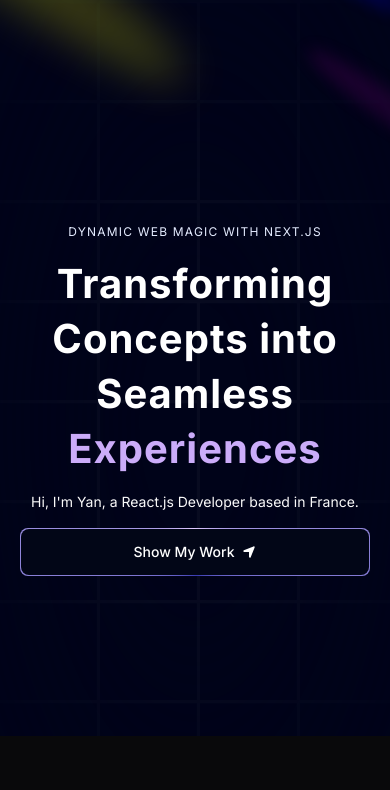
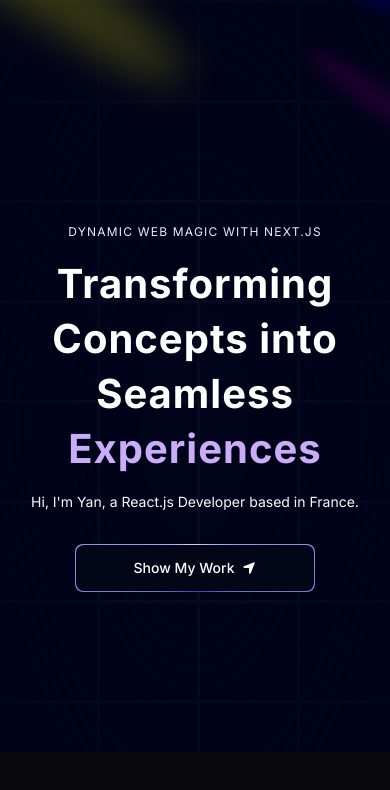
Before and after one commit to YanBerdin/next-portfolio, a Next.js app: page / in a window 390 px wide. Shown: the top 790 px of the page. Built offline with nearby package versions, Linux system fonts and the light colour scheme.

Commit message:
move utils directory into lib, move MagicButton from /ui to /component

```diff
--- a/components/Hero.tsx
+++ b/components/Hero.tsx
@@ -2,7 +2,7 @@ import React from "react";
 import { FaLocationArrow } from "react-icons/fa6";
 import { Spotlight } from "./ui/Spotlight";
 import { TextGenerateEffect } from "./ui/TextGenerateEffect";
-import { MagicButton } from "./ui/MagicButton";
+import { MagicButton } from "./MagicButton";
 
 export const Hero = () => {
     return (
--- a/components/ui/MagicButton.tsx
+++ b/components/MagicButton.tsx
@@ -27,12 +27,14 @@ export const MagicButton = (
         otherClasses?: string;
         href?: string;
     }) => {
+        // utilisé avec l'attribut href plus besoin de l'envelopper dans <a>.
         const LinkOrButtonComp = href ? 'a' : 'button';
         const LinkOrButtonCompProps = href ? { href } : { onClick: handleClick, type: type || 'button' };
     return (
         <LinkOrButtonComp
              {...LinkOrButtonCompProps}
-             className={`relative inline-flex h-12 w-full md:w-60 md:mt-10 overflow-hidden rounded-lg p-[1px] focus:outline-none ${otherClasses}`}
+             // remove w-full md:w-60 add w-60 mt-4
+             className={`relative inline-flex h-12  w-60 mt-4 md:mt-10 overflow-hidden rounded-lg p-[1px] focus:outline-none ${otherClasses}`}
              >
 
             <span className="absolute inset-[-1000%] animate-[spin_2s_linear_infinite] bg-[conic-gradient(from_90deg_at_50%_50%,#E2CBFF_0%,#393BB2_50%,#E2CBFF_100%)]" />
--- a/components/ui/Spotlight.tsx
+++ b/components/ui/Spotlight.tsx
@@ -1,5 +1,5 @@
 import React from "react";
-import { cn } from "@/utils/cn";
+import { cn } from "@/lib/utils/cn";
 
 type SpotlightProps = {
   className?: string;
--- a/components/ui/TextGenerateEffect.tsx
+++ b/components/ui/TextGenerateEffect.tsx
@@ -1,7 +1,7 @@
 "use client";
 import { useEffect } from "react";
 import { motion, stagger, useAnimate } from "framer-motion";
-import { cn } from  "@/utils/cn";
+import { cn } from  "@/lib/utils/cn";
 
 export const TextGenerateEffect = ({
   words,
```
Also changed, not shown: lib/utils/cn.ts (renamed from utils/cn.ts).
